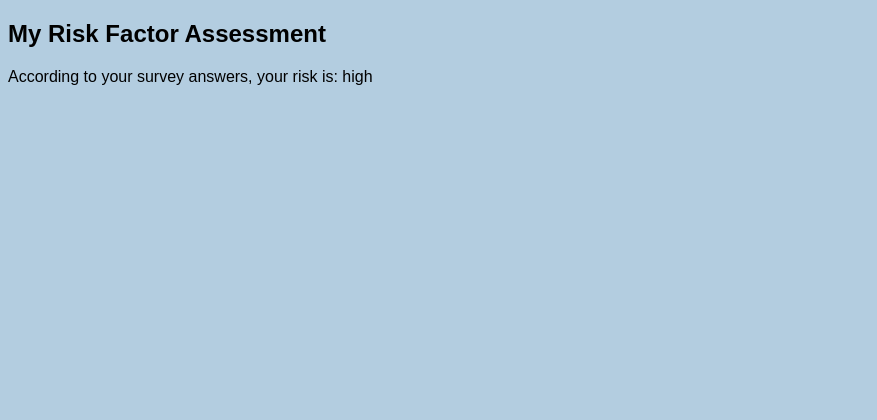
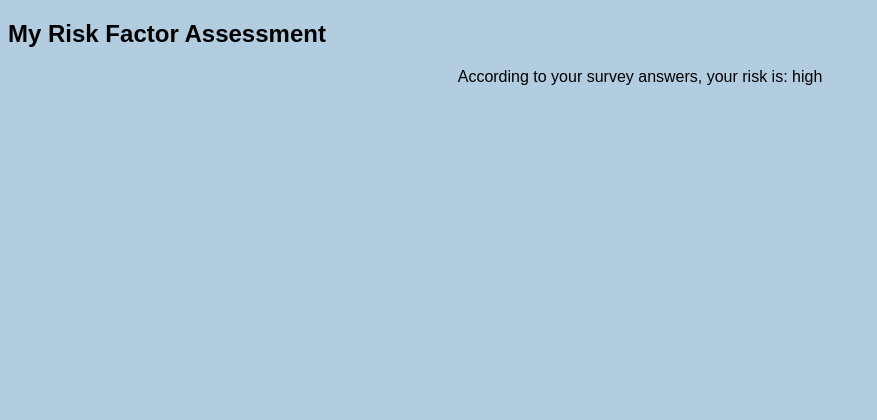
Before and after one commit to tyleryip/vaccine-tracking-app, a Django app: page /civilian/1/riskfactor/ in a window 1280 px wide. Shown: the top 420 px of the page, without its empty margins (0-877 px from the left). Run offline with Django 3.2, Linux system fonts and the light colour scheme; tables that the repository leaves empty hold one stand-in row (values such as "Sample post").

Commit message:
### Feat: Risk factor styling and changed model visibility in the admin page

```diff
--- a/cpsc471-project/tracker/admin.py
+++ b/cpsc471-project/tracker/admin.py
@@ -76,7 +76,9 @@ admin.site.register(Ppe, PpeAdmin)
 
 # TODO: Ensure all these fields are commented out
 #The entities should not be directly editable
+'''
 admin.site.register(HealthCondition)
 admin.site.register(VaccineSideEffect)
 admin.site.register(DoctorCertification)
 admin.site.register(RiskFactor)
+'''
--- a/cpsc471-project/tracker/static/tracker/civilian_riskfactor.css
+++ b/cpsc471-project/tracker/static/tracker/civilian_riskfactor.css
@@ -5,6 +5,14 @@ body {
 
 .subheading {
   font-size: 24px;
+}
+
+.risk-factor {
+  text-align: center;
+}
+
+.rating {
+  text-decoration: bold;
 }
 
 .riskfactor-information {
--- a/cpsc471-project/tracker/templates/tracker/civilian_riskfactor.html
+++ b/cpsc471-project/tracker/templates/tracker/civilian_riskfactor.html
@@ -17,8 +17,10 @@
     <div>
       <h2 class="heading">My Risk Factor Assessment</h2>
       {% if my_riskfactor %}
-      <span> According to your survey answers, your risk is: </span>
-      <span> {{my_riskfactor.get_score}} </span>
+      <div class="risk-factor">
+        <span> According to your survey answers, your risk is: </span>
+        <span class="rating"> {{my_riskfactor.get_score}} </span>
+      </div>
       <p class="riskfactor-information">
         Risk factor assessment is generated based on the details you provide to
         the system upon registration. Our risk factor equation takes your
```
